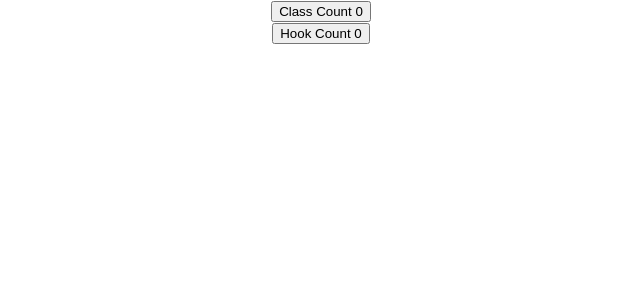
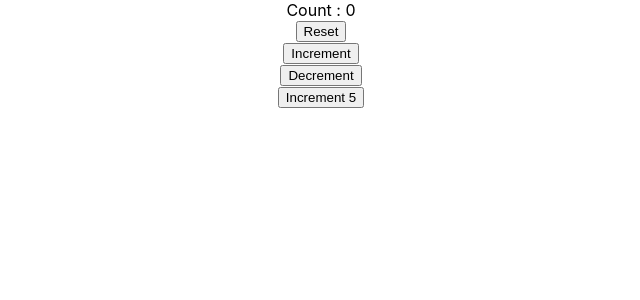
Before and after one commit to Sxhil296/react-hooks, a React (Create React App) app: page / in a window 1280 px wide. Shown: the top 300 px of the page, without its empty margins (319-959 px from the left). Built offline with nearby package versions, Linux system fonts and the light colour scheme.

Commit message:
useState hook with prevState

```diff
--- a/src/App.js
+++ b/src/App.js
@@ -1,12 +1,11 @@
 import './App.css';
-import ClassCounter from './components/ClassCounter';
-import HookCounter from './components/HookCounter';
+import HookCounterTwo from './components/HookCounterTwo';
+
 
 function App() {
   return (
     <div className="App">
-     <ClassCounter />
-     <HookCounter />
+     <HookCounterTwo />
     </div>
   );
 }
--- /dev/null
+++ b/src/components/HookCounterTwo.js
@@ -0,0 +1,27 @@
+import React, { useState } from 'react'
+
+const HookCounterTwo = () => {
+    const initialCount = 0
+    const [count, setCount] = useState(initialCount)
+
+    const incrementFive = () => {
+        for(let i = 0; i< 5; i++) {
+            setCount(prevCount => prevCount + 1)
+        }
+    }
+  return (
+    <div>
+        Count : {count}
+        <br />
+        <button onClick={() => setCount(initialCount)}>Reset</button>
+        <br />
+        <button onClick={() => setCount(prevCount => prevCount + 1)}>Increment</button>
+        <br />
+        <button onClick={() => setCount(prevCount => prevCount - 1)}>Decrement</button>
+        <br />
+        <button onClick={incrementFive}>Increment 5</button>
+    </div>
+  )
+}
+
+export default HookCounterTwo
```
